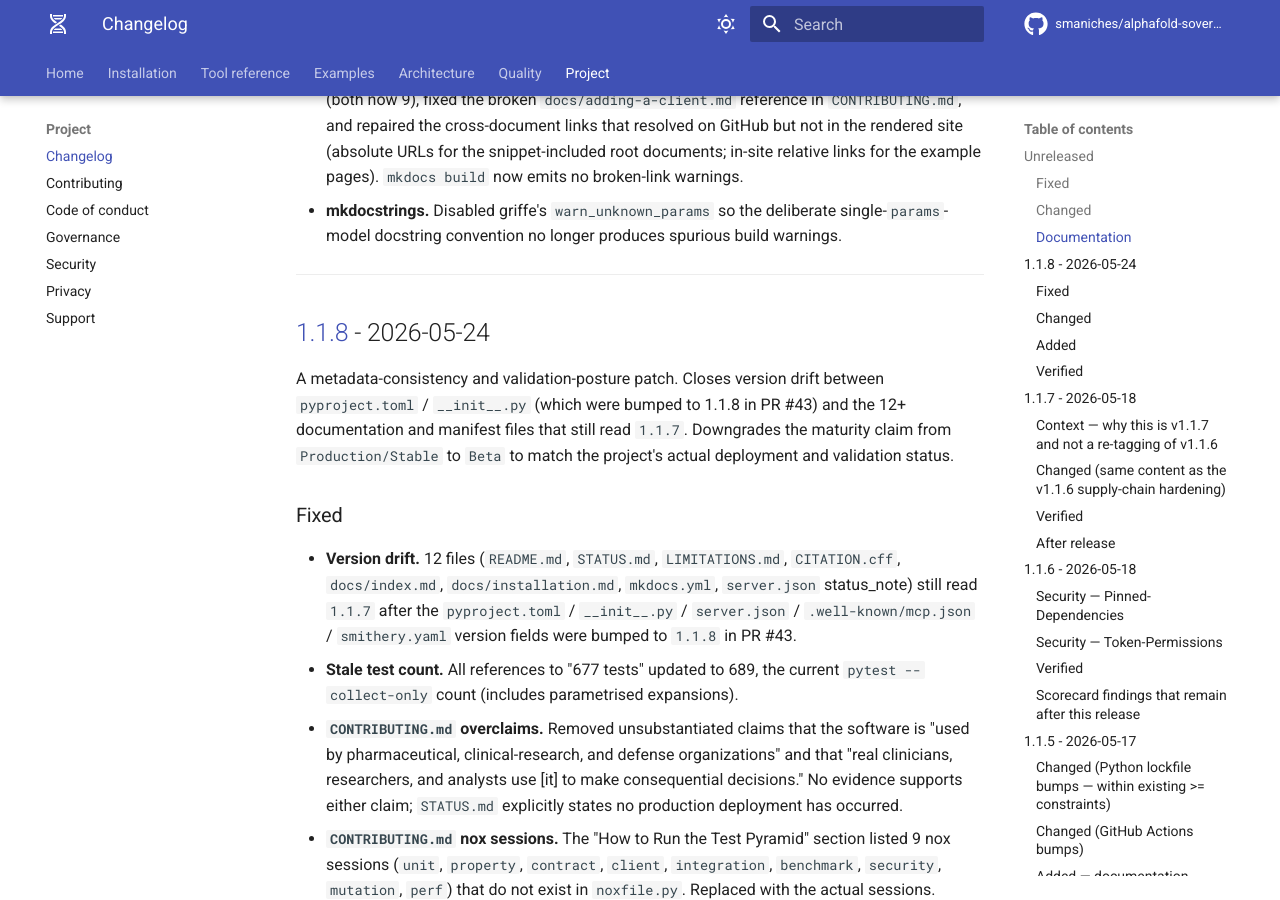
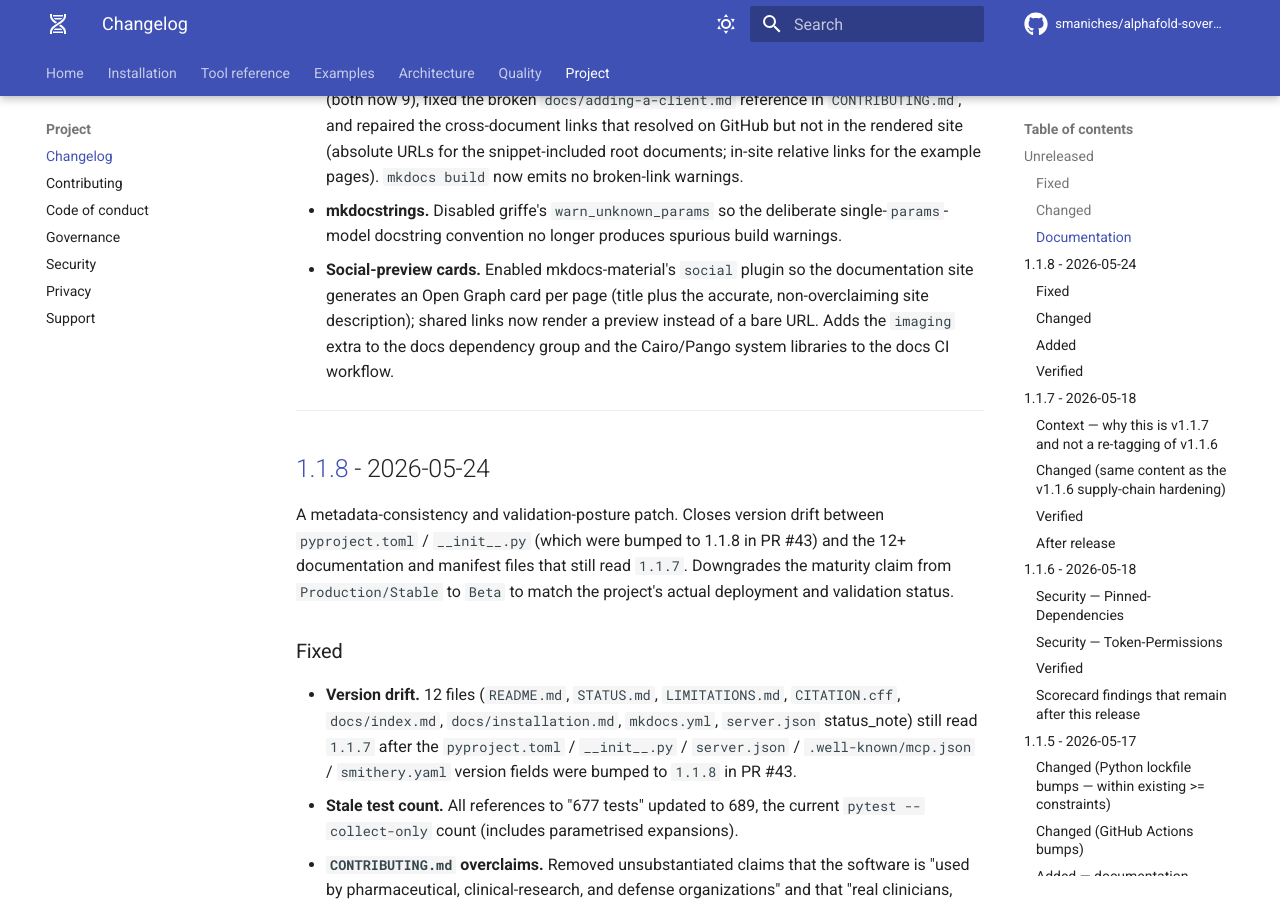
Before and after one commit to smaniches/alphafold-sovereign-mcp, an MkDocs documentation site: the page built from docs/changelog.md, in a window 1280 px wide and 900 px high, scrolled down 2174 px. Built offline with MkDocs 1.6.1 and Material for MkDocs 9.7.7, drawn with Linux system fonts in a browser that asks for light colours; comment, search, counter and statistics services are not loaded.

Commit message:
docs(site): add Open Graph social-preview cards to the documentation site (#54)
Shared documentation links now render a preview card (page title plus the
accurate, non-overclaiming site description) instead of a bare URL.

- Enable mkdocs-material's built-in `social` plugin.
- Add the `imaging` extra (cairosvg + pillow) to the docs dependency group
  and lockfile; only those packages were added, with no unrelated bumps.
- Install the Cairo/Pango system libraries in the docs deploy workflow
  (mkdocs-material's documented set).
- Ignore the plugin's `.cache/` directory.

Verified: a fresh `uv sync --extra docs` + `mkdocs build` from the lockfile
succeeds with no errors, generates the per-page cards, injects the
`og:image` meta tag with the absolute site URL, and keeps the build
link-clean. The card text is the existing site description ("AlphaFold DB
and 8 other biomedical data sources ... scientifically unvalidated by
independent domain experts"), so it does not overclaim.

https://claude.ai/code/session_01FME2QaVMo9P92wPdmjhbaV

Co-authored-by: Claude <noreply@anthropic.com>

```diff
--- a/CHANGELOG.md
+++ b/CHANGELOG.md
@@ -101,6 +101,12 @@ runtime behaviour. The tool surface and tool count (29) are unchanged.
 - **mkdocstrings.** Disabled griffe's `warn_unknown_params` so the
   deliberate single-`params`-model docstring convention no longer
   produces spurious build warnings.
+- **Social-preview cards.** Enabled mkdocs-material's `social` plugin so
+  the documentation site generates an Open Graph card per page (title plus
+  the accurate, non-overclaiming site description); shared links now render
+  a preview instead of a bare URL. Adds the `imaging` extra to the docs
+  dependency group and the Cairo/Pango system libraries to the docs CI
+  workflow.
 
 ---
 
--- a/mkdocs.yml
+++ b/mkdocs.yml
@@ -56,6 +56,7 @@ theme:
 # ── Plugins ──────────────────────────────────────────────────────────────
 plugins:
   - search
+  - social
   - mkdocstrings:
       handlers:
         python:
--- a/pyproject.toml
+++ b/pyproject.toml
@@ -99,7 +99,10 @@ dev = [
 # Documentation site (mkdocs-material) — `uv pip install -e ".[docs]"`
 docs = [
     "mkdocs>=1.5.0",
-    "mkdocs-material>=9.5.0",
+    # ``imaging`` extra pulls in cairosvg + pillow for the social-card
+    # (Open Graph preview) plugin; the Cairo/Pango system libraries are
+    # installed in the docs CI workflow.
+    "mkdocs-material[imaging]>=9.5.0",
     "mkdocstrings[python]>=0.25.0",
     "pymdown-extensions>=10.0",
 ]
```
Also changed, not shown: 3 other files.
